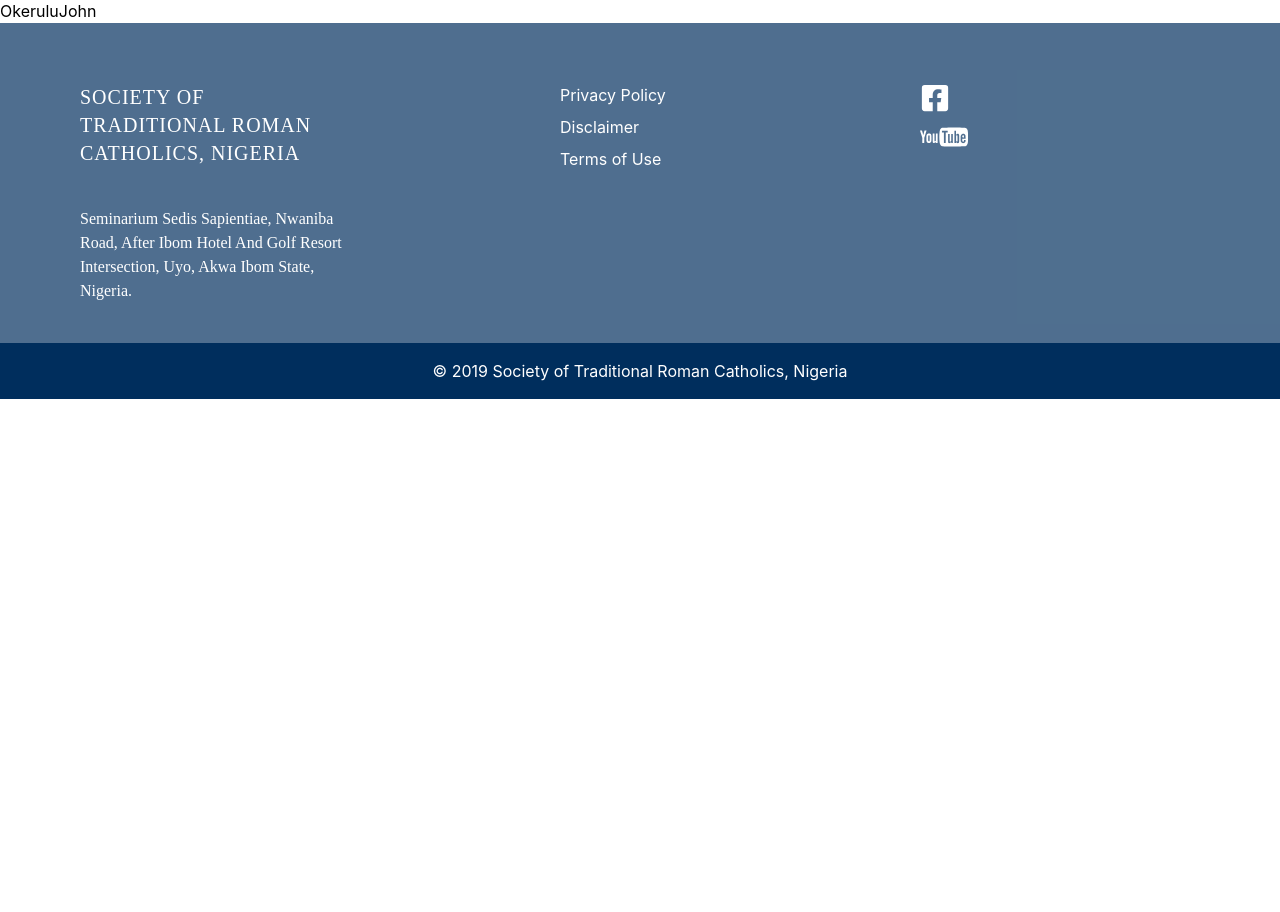
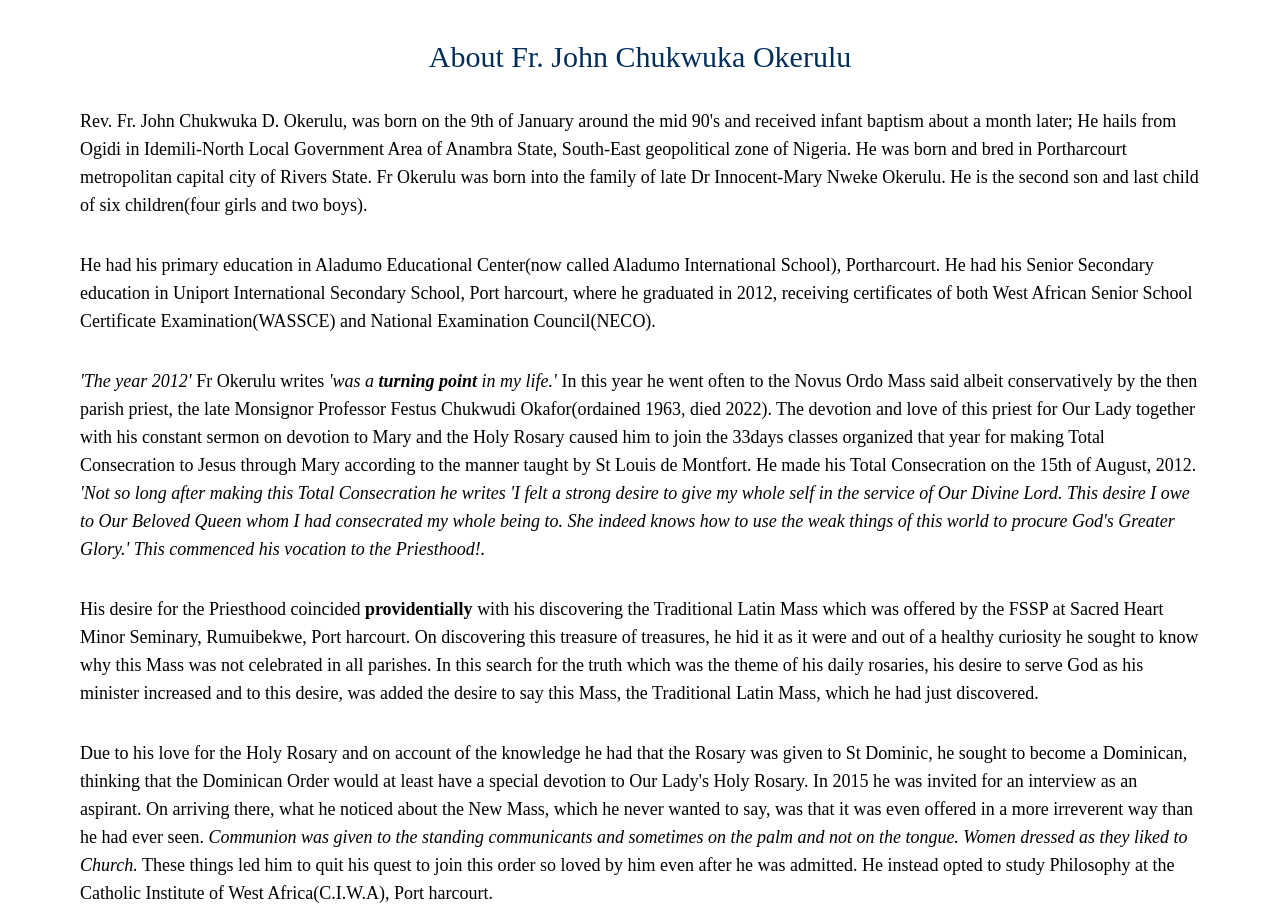
Before and after one commit to Oduchep/strcnigeria, a Next.js app: page /priests/okerulu-john in a window 1280 px wide. Shown: the part 185-1097 px from the top of the page. Before the commit the page ends 800 px from the top, so only its background shows below. Built offline with nearby package versions, Linux system fonts and the light colour scheme.

Commit message:
added about page for Father Okerulu

```diff
--- a/pages/priests/okerulu-john.js
+++ b/pages/priests/okerulu-john.js
@@ -1,7 +1,179 @@
 import React from 'react';
+import HeadSeo from '../../components/headSEO';
+import siteMetadata from '../../data/siteMetaData';
 
 const OkeruluJohn = () => {
-  return <div>OkeruluJohn</div>;
+  return (
+    <>
+      <HeadSeo
+        title={`Okerulu John`}
+        description={`the biography page of father Okerulu John`}
+        canonicalUrl={siteMetadata.siteUrl}
+        ogTwitterImage={siteMetadata.siteLogoSquare}
+        ogType={'website'}
+      />
+
+      <div className="main-container container mx-auto">
+        <h1 className="capitalize text-center text-primary text-2xl md:text-3xl mb-8 font-medium">
+          About Fr. John Chukwuka Okerulu
+        </h1>
+
+        <div>
+          <p className="text-lg mb-8">
+            Rev. Fr. John Chukwuka D. Okerulu, was born on the 9th of January
+            around the mid 90&apos;s and received infant baptism about a month
+            later; He hails from Ogidi in Idemili-North Local Government Area of
+            Anambra State, South-East geopolitical zone of Nigeria. He was born
+            and bred in Portharcourt metropolitan capital city of Rivers State.
+            Fr Okerulu was born into the family of late Dr Innocent-Mary Nweke
+            Okerulu. He is the second son and last child of six children(four
+            girls and two boys).
+          </p>
+
+          <p className="text-lg mb-8">
+            He had his primary education in Aladumo Educational Center(now
+            called Aladumo International School), Portharcourt. He had his
+            Senior Secondary education in Uniport International Secondary
+            School, Port harcourt, where he graduated in 2012, receiving
+            certificates of both West African Senior School Certificate
+            Examination(WASSCE) and National Examination Council(NECO).
+          </p>
+
+          <p className="text-lg mb-8">
+            <em>&apos;The year 2012&apos;</em> Fr Okerulu writes{' '}
+            <em>
+              &apos;was a <strong>turning point</strong> in my life.&apos;
+            </em>{' '}
+            In this year he went often to the Novus Ordo Mass said albeit
+            conservatively by the then parish priest, the late Monsignor
+            Professor Festus Chukwudi Okafor(ordained 1963, died 2022). The
+            devotion and love of this priest for Our Lady together with his
+            constant sermon on devotion to Mary and the Holy Rosary caused him
+            to join the 33days classes organized that year for making Total
+            Consecration to Jesus through Mary according to the manner taught by
+            St Louis de Montfort. He made his Total Consecration on the 15th of
+            August, 2012.{' '}
+            <em>
+              &apos;Not so long after making this Total Consecration he writes
+              &apos;I felt a strong desire to give my whole self in the service
+              of Our Divine Lord. This desire I owe to Our Beloved Queen whom I
+              had consecrated my whole being to. She indeed knows how to use the
+              weak things of this world to procure God&apos;s Greater
+              Glory.&apos; This commenced his vocation to the Priesthood!.
+            </em>
+          </p>
+
+          <p className="text-lg mb-8">
+            His desire for the Priesthood coincided{' '}
+            <strong>providentially</strong> with his discovering the Traditional
+            Latin Mass which was offered by the FSSP at Sacred Heart Minor
+            Seminary, Rumuibekwe, Port harcourt. On discovering this treasure of
+            treasures, he hid it as it were and out of a healthy curiosity he
+            sought to know why this Mass was not celebrated in all parishes. In
+            this search for the truth which was the theme of his daily rosaries,
+            his desire to serve God as his minister increased and to this
+            desire, was added the desire to say this Mass, the Traditional Latin
+            Mass, which he had just discovered.
+          </p>
+
+          <p className="text-lg mb-8">
+            Due to his love for the Holy Rosary and on account of the knowledge
+            he had that the Rosary was given to St Dominic, he sought to become
+            a Dominican, thinking that the Dominican Order would at least have a
+            special devotion to Our Lady&apos;s Holy Rosary. In 2015 he was
+            invited for an interview as an aspirant. On arriving there, what he
+            noticed about the New Mass, which he never wanted to say, was that
+            it was even offered in a more irreverent way than he had ever seen.{' '}
+            <em>
+              Communion was given to the standing communicants and sometimes on
+              the palm and not on the tongue. Women dressed as they liked to
+              Church.
+            </em>{' '}
+            These things led him to quit his quest to join this order so loved
+            by him even after he was admitted. He instead opted to study
+            Philosophy at the Catholic Institute of West Africa(C.I.W.A), Port
+            harcourt.
+          </p>
+
+          <p className="text-lg mb-8">
+            While studying Philosophy at CIWA, he kept making research about the
+            Catholic faith. At this point he came across articles on the website{' '}
+            <a
+              className="text-blue-400"
+              href="https://traditionalmass.org"
+              target="_blank"
+              rel="noreferrer"
+            >
+              Traditionalmass.org
+            </a>{' '}
+            written by Bishop Donald J. Sanborn and the late Fr Anthony J.
+            Cekada on <strong>Sedevacantism</strong>. &apos;Their exposition of
+            the false, erroneous and heretical doctrines promulgated by the
+            council and how that could not be if those who promulgated them were
+            true popes made it sufficiently clear to me that the only true and
+            logical position a Catholic should hold after the fact of the Second
+            Vatican Council and with these same agents of the Second Vatican
+            Council posing as Popes of the Roman Catholic Church is
+            Sedevacantism{' '}
+            <em>
+              (namely that the See of Rome is Vacant of a legal/de Jure
+              possessor)
+            </em>
+            .&apos;
+          </p>
+
+          <p className="text-lg mb-8">
+            In 2016, while still at CIWA because of his ardent zeal to spread
+            the faith, his constant posts on Facebook concerning things
+            pertaining to the faith made him to be contacted by a faithful of
+            Fr. Nkamuke, who told him that Fr Nkamuke would be coming to
+            celebrate Holy Week in Port harcourt. He partook in the Holy Week
+            celebrations and received his first communion{' '}
+            <strong>non una-cum(not in union with)</strong> the Novus Ordo Pope
+            and Hierarchy on <strong>Maundy Thursday</strong> of 2016. During
+            that week, he expressed his desire to be a Priest to Fr Nkamuke who
+            said he could join the Seminary in 2016 of that year(at that time
+            the Seminary was still unofficial as it had no name). Hence, he quit
+            his studies of Philosophy at CIWA on June 29th, Feast of Sts Peter
+            and Paul to pursue his vocation to the Priesthood at last.
+          </p>
+
+          <p className="text-lg mb-8">
+            On the 24th of September, 2016, He officially started his Seminary
+            formation. This was the same year the Seminary officially started,
+            for it received the name <strong>SEAT OF WISDOM SEMINARY</strong>{' '}
+            (it now uses the Latin <em>SEDES SAPIENTIAE SEMINARY</em>) from its
+            first Rector Fr Okechukwu Bede Nkamuke in 2016. In order to hasten
+            his Seminary formation, Fr Okerulu was admitted into Most Holy
+            Trinity Seminary, then in Brooksville, Florida, United States, in
+            September of 2018; and eventually continued again as student of
+            Sedes Sapientiae Seminary from June of 2021 while residing in Saint
+            Getrude the Great Catholic Church, West Chester, Ohio, USA. After a
+            thorough formation in Philosophy and Sacred Theology and in
+            accordance with the provisions of Canon Law following the strict
+            Rubrics of the liturgical ceremonies of Holy Mother Church, he
+            ascended the Seven Steps unto the Altar of God beginning with the
+            reception of Clerical Tonsure on July 24th, 2019,followed by four
+            minor orders and two major orders. He received the last and seventh
+            major order, the Priesthood on the 11th of May, 2022, in Saint
+            Getrude the Great Catholic Church, West Chester, Ohio, USA, by His
+            Excellency, the Most Rev. Rodrigo Da Silva.
+          </p>
+
+          <p className="text-lg mb-8">
+            Fr Okerulu has since returned to Nigeria and has joined the Clergy
+            of the Society of Traditional Catholics(S.T.R.C). He now carries out
+            the mission of being, <em>another Christ(alter Christus)</em> which
+            he has so long yearned for, by bringing the True Mass, preaching and
+            administering the Sacraments to the faithful scattered in over
+            thirteen missions. Furthermore, He teaches at the Seminary and helps
+            to give formation to the newly founded community of Benedictine
+            monks and nuns.
+          </p>
+        </div>
+      </div>
+    </>
+  );
 };
 
 export default OkeruluJohn;
```
